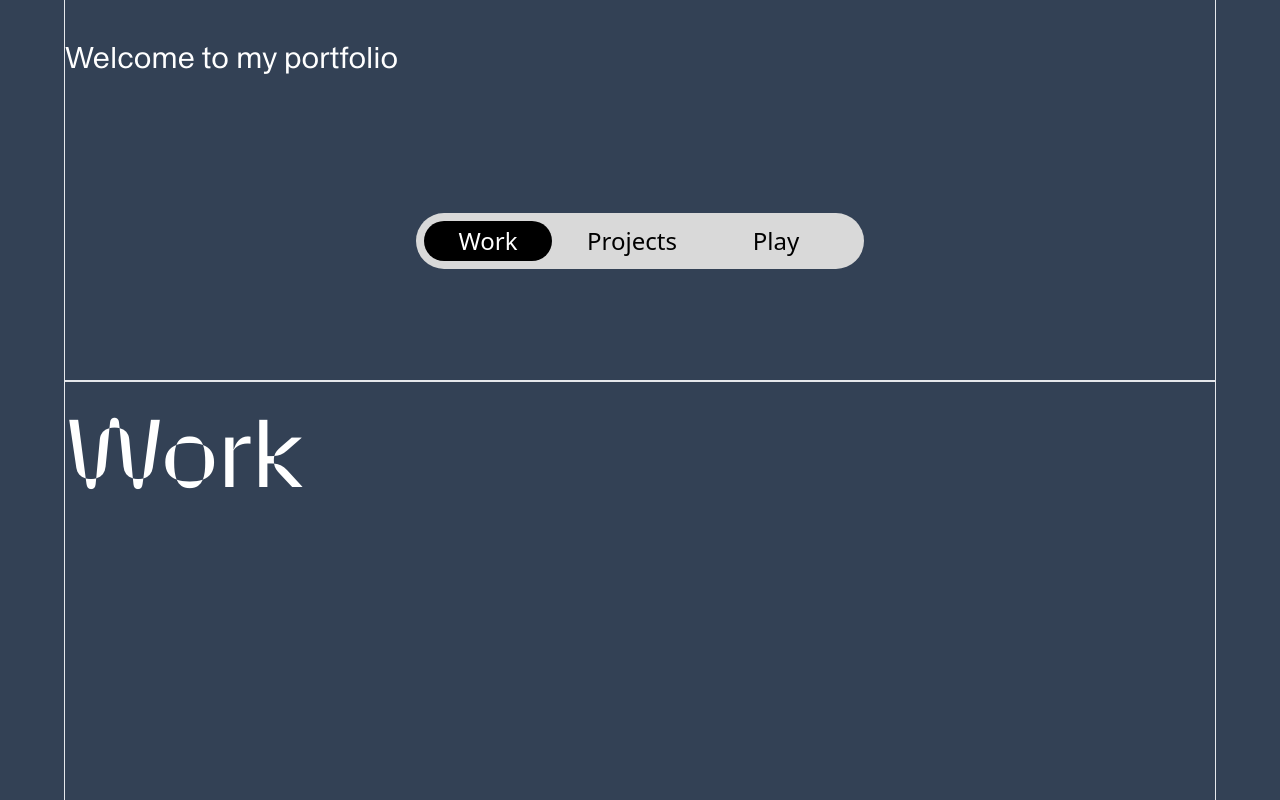
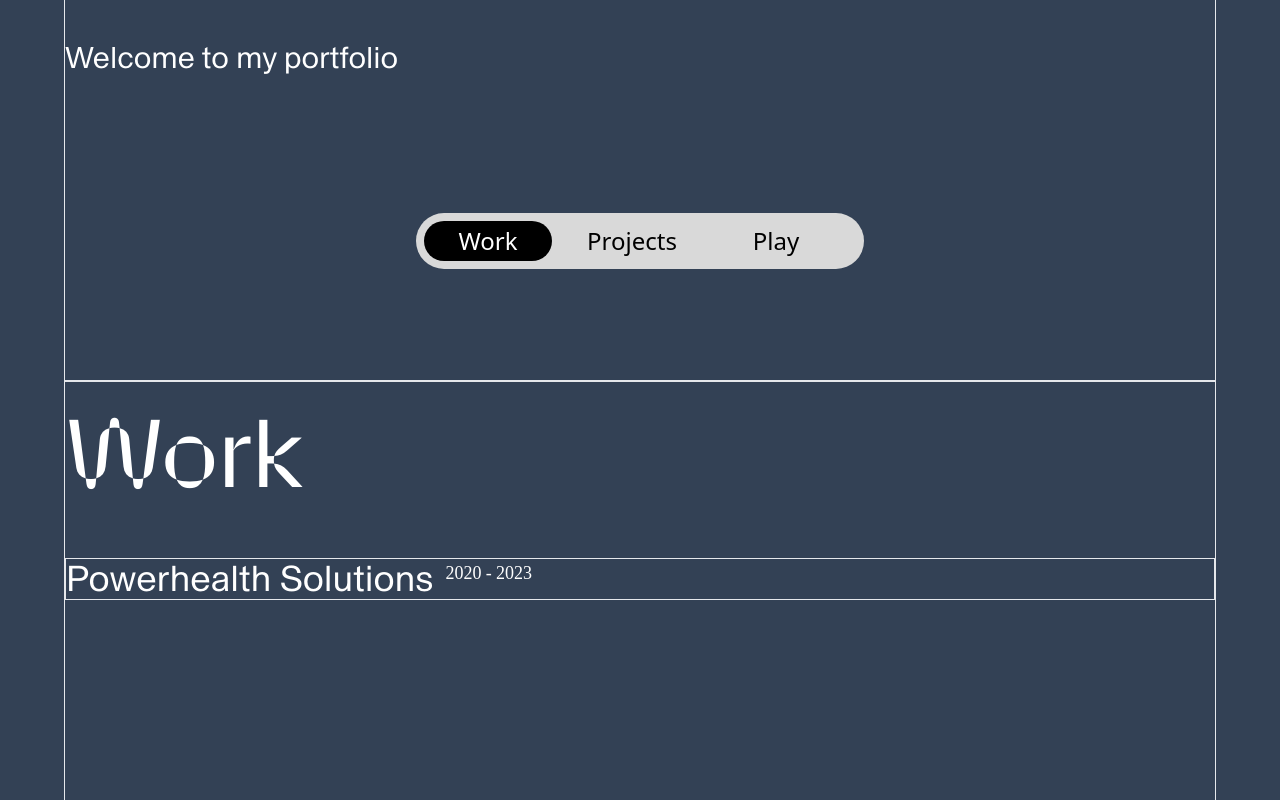
Before and after one commit to samb271/portfolio, a Vue app: page / in a window 1280 px wide. Shown: the part 475-1275 px from the top of the page. Built offline with nearby package versions, Linux system fonts and the light colour scheme.

Commit message:
section component init

```diff
--- /dev/null
+++ b/src/components/Section.vue
@@ -0,0 +1,20 @@
+<script setup lang="ts">
+const { time } = defineProps({
+  time: {
+    type: String
+  }
+})
+</script>
+
+<template>
+  <p class="section text-4xl text-white flex border">
+    <slot></slot>
+    <p v-if="time" class="text-lg pl-3">{{ time }}</p>
+  </p>
+</template>
+
+<style scoped>
+.section{
+  font-family: "Parabole Text";
+}
+</style>
--- a/src/components/Title.vue
+++ b/src/components/Title.vue
@@ -3,7 +3,7 @@
 </script>
 
 <template>
-  <p class="title text-white ">
+  <p class="title text-white mb-8">
     <slot></slot>
   </p>
 </template>
--- a/src/components/Work.vue
+++ b/src/components/Work.vue
@@ -1,9 +1,11 @@
 <script setup lang="ts">
 import Title from './Title.vue';
+import Section from './Section.vue';
 </script>
 
 <template>
   <div class="border h-screen">
     <Title>Work</Title>
+    <Section time="2020 - 2023">Powerhealth Solutions</Section>
   </div>
 </template>
```
